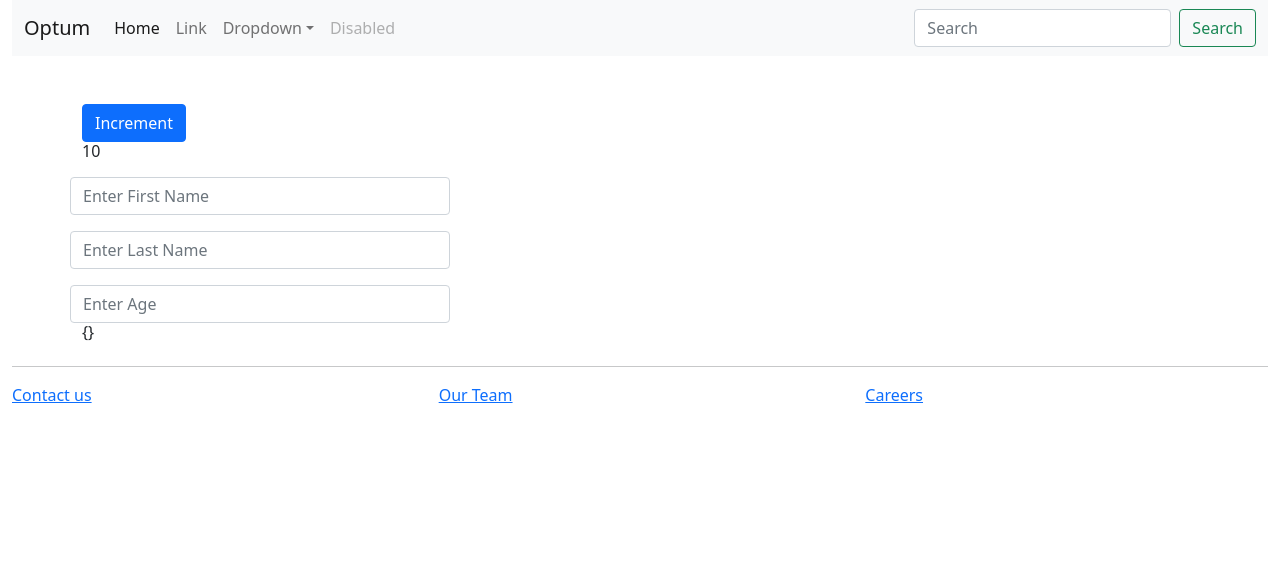
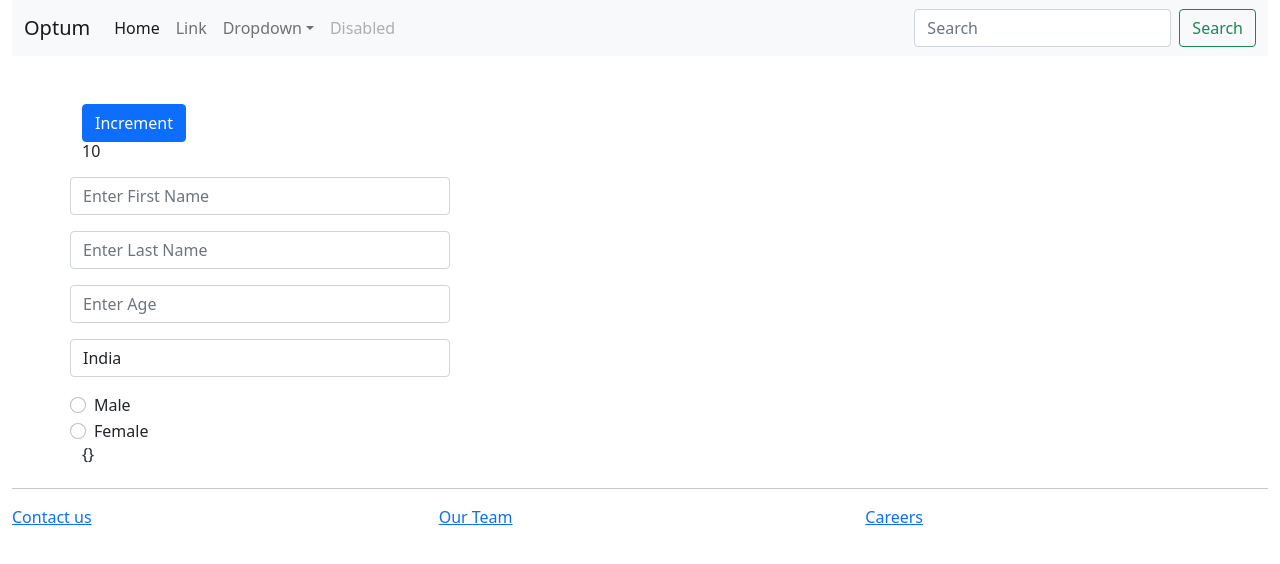
Before and after one commit to kiran-blockchain/react-optum, a React (Create React App) app in the folder ekart/: page / in a window 1280 px wide. Shown: the top 564 px of the page. Built offline with nearby package versions, Linux system fonts and the light colour scheme.

Commit message:
added changes

```diff
--- a/ekart/src/components/Register/index.jsx
+++ b/ekart/src/components/Register/index.jsx
@@ -1,11 +1,57 @@
 import { useState } from "react"
+import { CountryList } from "../../constants/countrylist";
 
 export const Register = () => {
     const [person, setPersonDetails] = useState({});
 
     const handleInputChanges = (e) => {
-        setPersonDetails({...person,[e.target.name]: e.target.value });
+        setPersonDetails({ ...person, [e.target.name]: e.target.value });
     };
+
+    const bindCountries = () => {
+        return (
+            <div class="row mt-3">
+                <select id="country"
+                    className="form-control"
+                    name="country"
+                    value={person.country}
+                    onChange={(e) => {
+                        handleInputChanges(e);
+                    }}>
+                    {bindOptions(CountryList)}
+                </select>
+            </div>
+        )
+    }
+    const bindOptions = (list) => {
+        return list.map(x => {
+            return (<option value={x.value}>{x.text}</option>)
+        })
+    }
+
+    const bindGender = () => {
+        return (
+            <div class="row mt-3">
+                <div class="form-check form-check-inline">
+                    <input class="form-check-input" type="radio" name="gender" id="male" value="M"
+                        checked={person.gender == 'M'} onChange={e => {
+                            handleInputChanges(e)
+                        }} />
+                    <label class="form-check-label" for="male">Male</label>
+                </div>
+                <div class="form-check form-check-inline">
+                    <input class="form-check-input" type="radio" name="gender" id="fem" value="F"
+                        checked={person.gender == 'F'}
+                        onChange={e => {
+                            handleInputChanges(e)
+                        }}/>
+                    <label class="form-check-label" for="female">Female</label>
+                </div>
+
+            </div>
+        )
+    }
+
     return (<>
         <div class="row mt-3">
             <input type='text'
@@ -43,6 +89,9 @@ export const Register = () => {
                 }}
             />
         </div>
+        {bindCountries()}
+        {bindGender()}
+
         <h6>{JSON.stringify(person)}</h6>
 
     </>)
--- /dev/null
+++ b/ekart/src/constants/countrylist.js
@@ -0,0 +1,18 @@
+export const CountryList = [{
+    text: "India",
+    value: "IN"
+},
+{
+    text: "United States",
+    value: "USA"
+},
+{
+    text: "United Kingdom",
+    value: "UK"
+},
+{
+    text: "France",
+    value: "FR"
+}
+
+]
```
